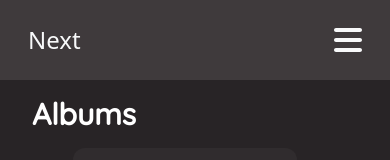
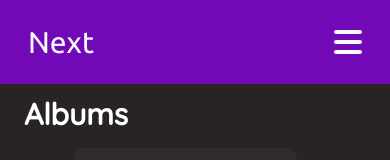
Before and after one commit to Behnam-sn/next-vue, a Vue app: page /albums in a window 390 px wide. Shown: the top 160 px of the page. Built offline with nearby package versions, Linux system fonts and the light colour scheme.

Commit message:
update nav bar

```diff
--- a/src/App.vue
+++ b/src/App.vue
@@ -21,7 +21,7 @@ playerStore.fetchPlayerSettings();
   <NavBar />
   <SideMenu />
   <PlayerBar />
-  <div class="mt-24 px-8 pb-52 lg:ml-52 xl:mt-5">
+  <div class="mt-24 px-6 pb-52 lg:ml-52 lg:mt-5 lg:px-8">
     <RouterView />
   </div>
 </template>
--- a/src/assets/base.css
+++ b/src/assets/base.css
@@ -61,7 +61,7 @@ nav .router-link-active {
 }
 
 .slide {
-  @apply relative flex items-center;
+  @apply relative hidden items-center lg:flex;
 }
 .slide input {
   @apply absolute z-30 w-full cursor-pointer appearance-none bg-transparent;
--- a/src/components/NavBar.vue
+++ b/src/components/NavBar.vue
@@ -4,11 +4,11 @@ import BarsIcon from "@/assets/icons/BarsIcon.vue";
 
 <template>
   <div
-    class="fixed top-0 z-10 w-full bg-primary-600 py-6 px-7 text-secondary-900 transition duration-500 xl:hidden"
+    class="fixed top-0 z-10 w-full bg-tertiary-900 py-6 px-7 text-secondary-900 transition duration-500 lg:hidden"
   >
     <div class="flex flex-row items-center justify-between">
       <router-link to="/">
-        <h1 class="text-2xl">Next</h1>
+        <h1 class="font-Ubuntu text-3xl font-normal">Next</h1>
       </router-link>
       <div class="fill-secondary-900">
         <BarsIcon class="w-7" />
```
